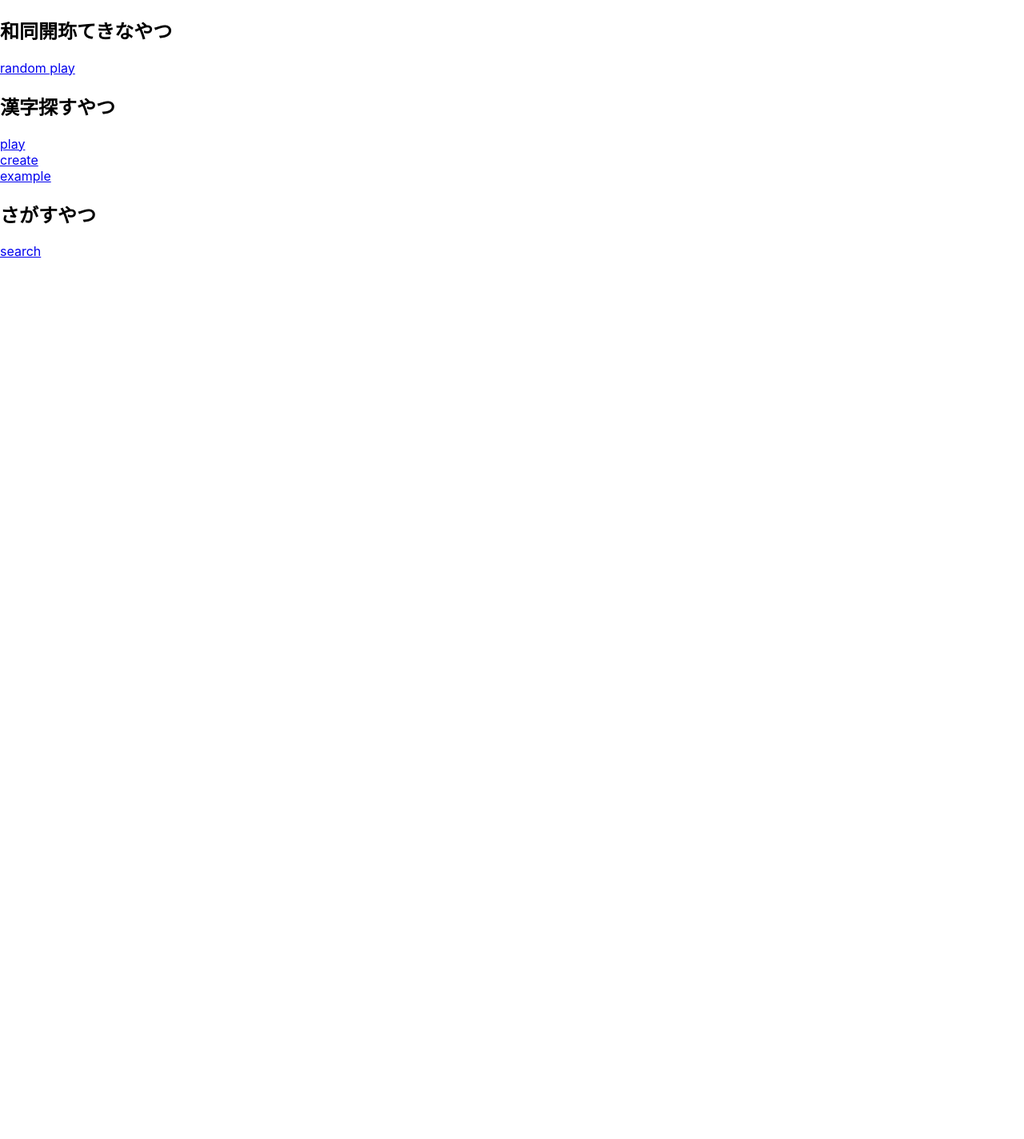
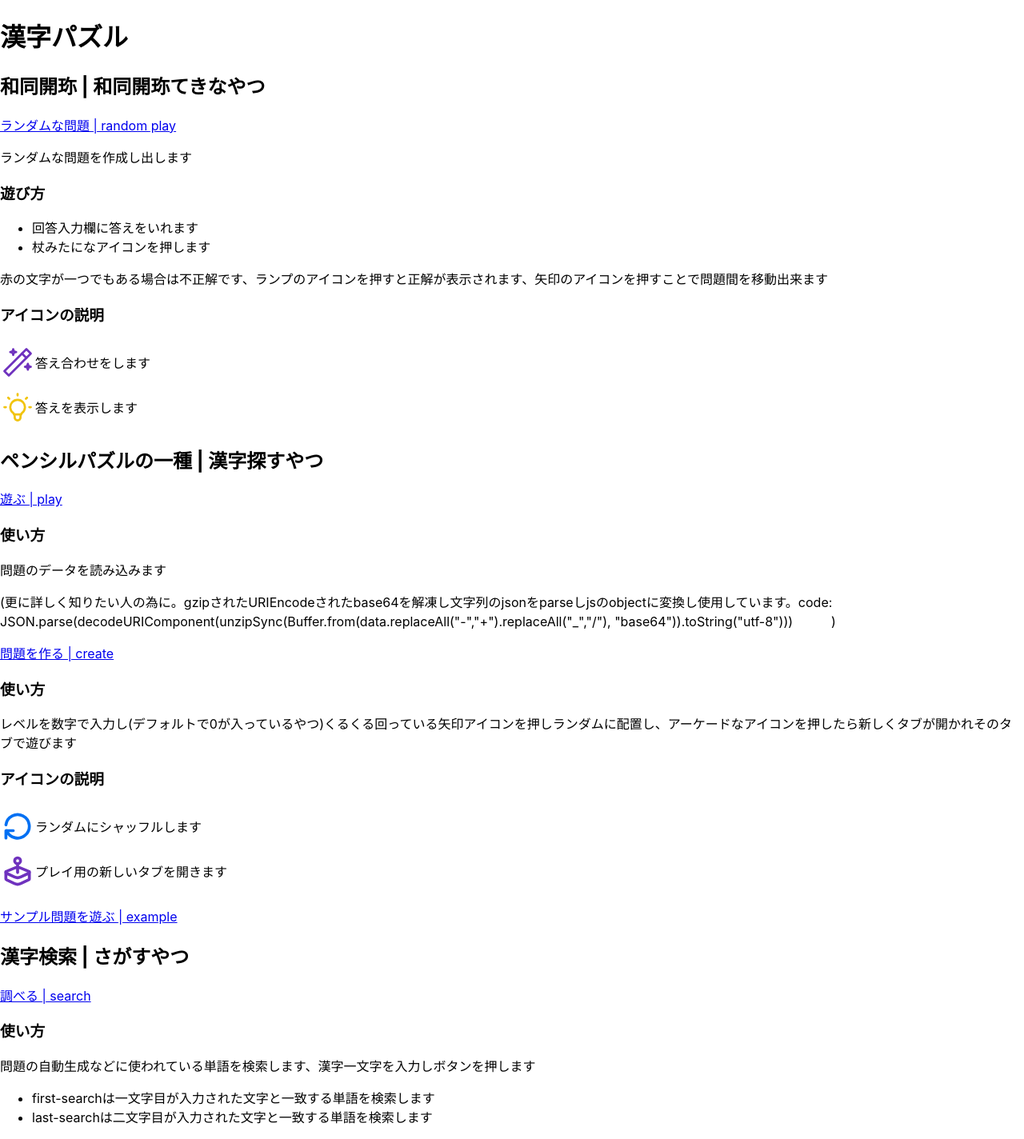
Before and after one commit to applemango/kanji-puzzle, a Next.js app: page / in a window 1280 px wide. Shown: the whole page at 80% size. Before the commit the page ends 800 px from the top, so only its background shows below. Built offline with nearby package versions, Linux system fonts and the light colour scheme.

Commit message:
add help?

```diff
--- a/pages/index.tsx
+++ b/pages/index.tsx
@@ -2,15 +2,74 @@ import Link from "next/link";
 
 export default function Home() {
   return <div>
-    <h2>和同開珎てきなやつ</h2>
-    <Link href="/play/wadou-random">random play</Link>
-    <h2>漢字探すやつ</h2>
-    <Link href="/play/find">play</Link>
-    <br />
-    <Link href="/create/find">create</Link>
-    <br />
-    <Link href="/create/find?data=H4sIAAAAAAAAA41Sy2rEMAz8mrln87J0lB3nPxb2XmgLbf--kpwl0abQQAKyR9KMPELK6Ptv_THIrUNfNPxpx7GdHvfPe7vAZMmoE2QBd6gjcgVn1BlcIMWgrNCAShACdRbwDcQG8QRaURmiN8XLC1hQE8RbaXOntGTSjwziEexVNFhPo9Dy7A070OLJ_AxWh_R4s8ImVWZTKJ3xHimUVNIhR7mS8Wo5q8gmY7bYoOIyNLkie0NLXj2YkX1SIz1O4QPKauU6y1ZFpqTNlbMH2lM28Tl5FZlUe8PZIbKhcruRjWJaGsvX2_vj4x9_dkUno3bo5NjxqV6sexnxooc7dDIzcEVXQ8NobzDzss87dDI8cEXnQ8O4AuF5L-9CqIpLERTG7QgN45ocrfxzX9LyC3Qk14LvAwAA">example</Link>
-    <h2>さがすやつ</h2>
-    <Link href="/search">search</Link>
+    <h1>漢字パズル</h1>
+    <h2>和同開珎 | 和同開珎てきなやつ</h2>
+    <Link href="/play/wadou-random"><p>ランダムな問題 | random play</p></Link>
+    <p>ランダムな問題を作成し出します</p>
+    <h3>遊び方</h3>
+    <ul>
+      <li>回答入力欄に答えをいれます</li>
+      <li>杖みたになアイコンを押します</li>
+    </ul>
+    <p>赤の文字が一つでもある場合は不正解です、ランプのアイコンを押すと正解が表示されます、矢印のアイコンを押すことで問題間を移動出来ます</p>
+    <h3>アイコンの説明</h3>
+    <div style={{display: "flex", alignItems: "center"}}>
+      <svg xmlns="http://www.w3.org/2000/svg" className="icon icon-tabler icon-tabler-wand" width="44" height="44" viewBox="0 0 24 24" strokeWidth="1.5" stroke="#6f32be" fill="none" strokeLinecap="round" strokeLinejoin="round">
+        <path stroke="none" d="M0 0h24v24H0z" fill="none"/>
+        <polyline points="6 21 21 6 18 3 3 18 6 21" />
+        <line x1="15" y1="6" x2="18" y2="9" />
+        <path d="M9 3a2 2 0 0 0 2 2a2 2 0 0 0 -2 2a2 2 0 0 0 -2 -2a2 2 0 0 0 2 -2" />
+        <path d="M19 13a2 2 0 0 0 2 2a2 2 0 0 0 -2 2a2 2 0 0 0 -2 -2a2 2 0 0 0 2 -2" />
+      </svg>
+      <p>答え合わせをします</p>
+    </div>
+    <div style={{display: "flex", alignItems: "center"}}>
+      <svg xmlns="http://www.w3.org/2000/svg" className="icon icon-tabler icon-tabler-bulb" width="44" height="44" viewBox="0 0 24 24" strokeWidth="1.5" stroke="#f1c40f" fill="none" strokeLinecap="round" strokeLinejoin="round">
+        <path stroke="none" d="M0 0h24v24H0z" fill="none"/>
+        <path d="M3 12h1m8 -9v1m8 8h1m-15.4 -6.4l.7 .7m12.1 -.7l-.7 .7" />
+        <path d="M9 16a5 5 0 1 1 6 0a3.5 3.5 0 0 0 -1 3a2 2 0 0 1 -4 0a3.5 3.5 0 0 0 -1 -3" />
+        <line x1="9.7" y1="17" x2="14.3" y2="17" />
+      </svg>
+      <p>答えを表示します</p>
+    </div>
+    <h2>ペンシルパズルの一種 | 漢字探すやつ</h2>
+    <Link href="/play/find"><p>遊ぶ | play</p></Link>
+    <h3>使い方</h3>
+    <p>問題のデータを読み込みます</p>
+    <p>(更に詳しく知りたい人の為に。gzipされたURIEncodeされたbase64を解凍し文字列のjsonをparseしjsのobjectに変換し使用しています。code: JSON.parse(decodeURIComponent(unzipSync(Buffer.from(data.replaceAll("-","+").replaceAll("_","/"), "base64")).toString("utf-8")))　　　)</p>
+    <Link href="/create/find"><p>問題を作る | create</p></Link>
+    <h3>使い方</h3>
+    <p>レベルを数字で入力し(デフォルトで0が入っているやつ)くるくる回っている矢印アイコンを押しランダムに配置し、アーケードなアイコンを押したら新しくタブが開かれそのタブで遊びます</p>
+    <h3>アイコンの説明</h3>
+    <div style={{display: "flex", alignItems: "center"}}>
+      <svg xmlns="http://www.w3.org/2000/svg" className="icon icon-tabler icon-tabler-rotate-clockwise" width="44" height="44" viewBox="0 0 24 24" strokeWidth="2" stroke="#0070f3" fill="none" strokeLinecap="round" strokeLinejoin="round">
+          <path stroke="none" d="M0 0h24v24H0z" fill="none"/>
+          <path d="M4.05 11a8 8 0 1 1 .5 4m-.5 5v-5h5" />
+      </svg>
+      <p>ランダムにシャッフルします</p>
+    </div>
+    <div style={{display: "flex", alignItems: "center"}}>
+      <svg xmlns="http://www.w3.org/2000/svg" className="icon icon-tabler icon-tabler-brand-apple-arcade" width="44" height="44" viewBox="0 0 24 24" strokeWidth="2" stroke="#6f32be" fill="none" strokeLinecap="round" strokeLinejoin="round">
+        <path stroke="none" d="M0 0h24v24H0z" fill="none"/>
+        <circle cx="12" cy="5" r="2" />
+        <path d="M20 12.5v4.75a0.734 .734 0 0 1 -.055 .325a0.704 .704 0 0 1 -.348 .366l-5.462 2.58a4.998 4.998 0 0 1 -4.27 0l-5.462 -2.58a0.705 .705 0 0 1 -.401 -.691l-.002 -4.75" />
+        <path d="M4.431 12.216l5.634 -2.332a5.065 5.065 0 0 1 3.87 0l5.634 2.332a0.692 .692 0 0 1 .028 1.269l-5.462 2.543a5.064 5.064 0 0 1 -4.27 0l-5.462 -2.543a0.691 .691 0 0 1 .028 -1.27z" />
+        <line x1="12" y1="7" x2="12" y2="13" />
+      </svg>
+      <p>プレイ用の新しいタブを開きます</p>
+    </div>
+    <p></p>
+    <Link href="/create/find?data=H4sIAAAAAAAAA41Sy2rEMAz8mrln87J0lB3nPxb2XmgLbf--kpwl0abQQAKyR9KMPELK6Ptv_THIrUNfNPxpx7GdHvfPe7vAZMmoE2QBd6gjcgVn1BlcIMWgrNCAShACdRbwDcQG8QRaURmiN8XLC1hQE8RbaXOntGTSjwziEexVNFhPo9Dy7A070OLJ_AxWh_R4s8ImVWZTKJ3xHimUVNIhR7mS8Wo5q8gmY7bYoOIyNLkie0NLXj2YkX1SIz1O4QPKauU6y1ZFpqTNlbMH2lM28Tl5FZlUe8PZIbKhcruRjWJaGsvX2_vj4x9_dkUno3bo5NjxqV6sexnxooc7dDIzcEVXQ8NobzDzss87dDI8cEXnQ8O4AuF5L-9CqIpLERTG7QgN45ocrfxzX9LyC3Qk14LvAwAA">
+      <p>サンプル問題を遊ぶ | example</p>
+    </Link>
+    <p></p>
+    <h2>漢字検索 | さがすやつ</h2>
+    <Link href="/search"><p>調べる | search</p></Link>
+    <h3>使い方</h3>
+    <p>問題の自動生成などに使われている単語を検索します、漢字一文字を入力しボタンを押します</p>
+    <ul>
+      <li>first-searchは一文字目が入力された文字と一致する単語を検索します</li>
+      <li>last-searchは二文字目が入力された文字と一致する単語を検索します</li>
+    </ul>
   </div>
 }
--- a/pages/play/wadou-random.tsx
+++ b/pages/play/wadou-random.tsx
@@ -116,7 +116,7 @@ const WadouRandom_ = () => {
                     setInput(e.target.value)
                     setCorrect(null)
                     setCorrects([null, null, null, null])
-                }}/>
+                }} placeholder="回答入力欄"/>
                 <button className={stylesA.button} style={{
                     margin: 0,
                     borderRadius: 0,
```
